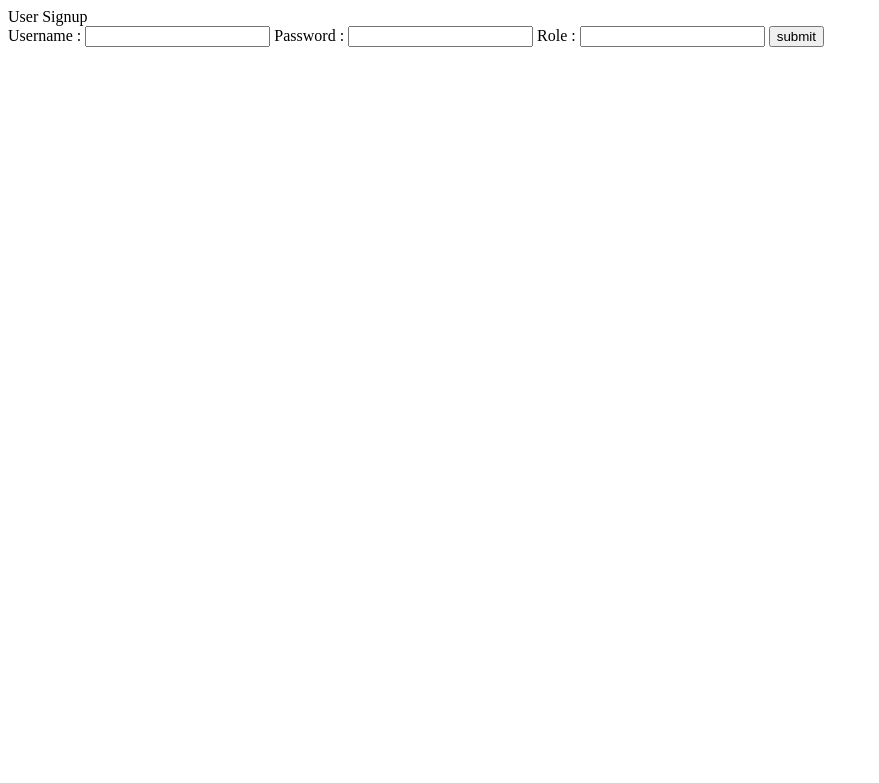
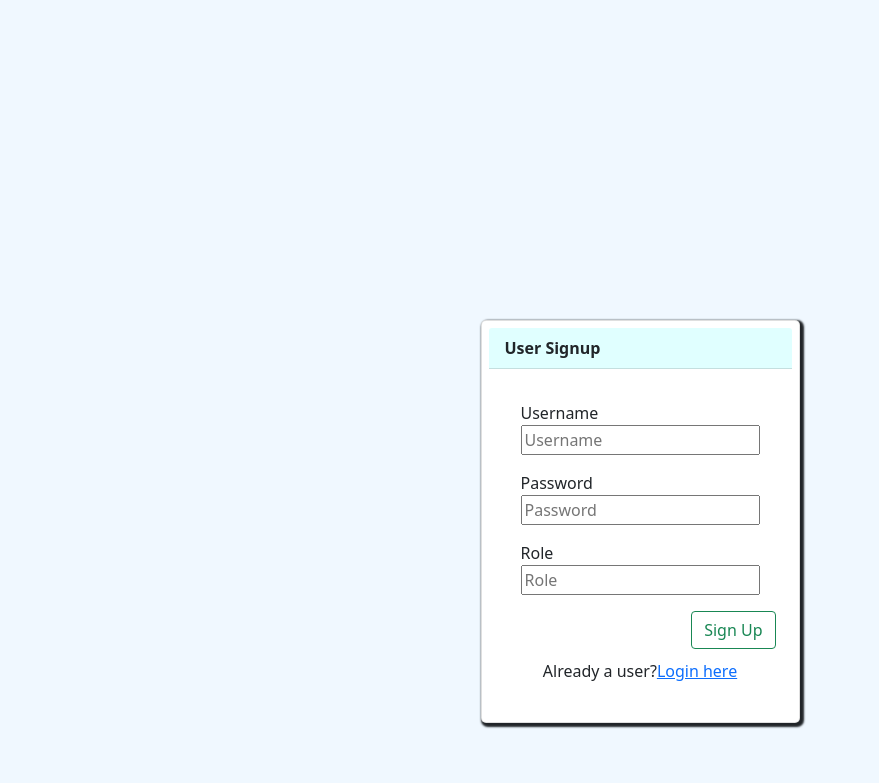
Before and after one commit to CS305-software-Engineering/ESB-implementation, a Flask app: page /user_signup in a window 1280 px wide. Shown: the top 783 px of the page, without its empty margins (0-879 px from the left). Run offline with Flask 2, Linux system fonts and the light colour scheme.

Commit message:
designed frontend

```diff
--- /dev/null
+++ b/static/styles/base1.css
@@ -0,0 +1,17 @@
+body{
+    background-color:aliceblue;
+}
+.page-center{
+    margin-top: 40vh;
+}
+.card{
+    border-radius: 5px;
+    box-shadow: 2px 2px 2px 2px;
+    padding:7px;
+}
+.card-header{
+    background-color: lightcyan;
+}
+.center-align{
+    text-align: center;
+}
--- /dev/null
+++ b/templates/base1.html
@@ -0,0 +1,24 @@
+<!DOCTYPE html>
+<html lang="en">
+    <head>
+        <!-- CSS only -->
+        <link href="https://cdn.jsdelivr.net/npm/bootstrap@5.0.0-beta3/dist/css/bootstrap.min.css" rel="stylesheet" integrity="sha384-eOJMYsd53ii+scO/bJGFsiCZc+5NDVN2yr8+0RDqr0Ql0h+rP48ckxlpbzKgwra6" crossorigin="anonymous">
+        <link href="{{url_for('static',filename='styles/base1.css')}}" rel="stylesheet" type="text/css">
+        <link rel='shortcut icon' type='image/x-icon' href='{{url_for('static',filename='favicon.ico')}}' />
+        <title>ESB Implementation</title>
+    </head>
+    <body>
+        <div class="container-fluid">
+            {% with messages = get_flashed_messages(with_categories=true) %}
+            {% for category, message in messages %}
+            <div class="{{ category }}">{{ message }}</div>
+            {% endfor %}
+            {% endwith %}
+
+            {% block content %}{% endblock %}
+        </div>
+
+        <!-- JavaScript Bundle with Popper -->
+        <script src="https://cdn.jsdelivr.net/npm/bootstrap@5.0.0-beta3/dist/js/bootstrap.bundle.min.js" integrity="sha384-JEW9xMcG8R+pH31jmWH6WWP0WintQrMb4s7ZOdauHnUtxwoG2vI5DkLtS3qm9Ekf" crossorigin="anonymous"></script>
+    </body>
+</html>
--- a/templates/user_signup.html
+++ b/templates/user_signup.html
@@ -1,11 +1,32 @@
-<html>
-    <body>
-        User Signup
-        <form action="{{url_for('user_signup')}}" method="POST">
-            Username : <input type="text" name="username" >
-            Password : <input type="password" name ="password" >
-            Role : <input type="text" name ="role" >
-            <input type="submit" name="submit" value="submit">
-        </form>
-    </body>
-</html>
+{% extends "base1.html" %}
+{% block content %}
+<div class="d-flex justify-content-center page-center">
+    <div class="card">
+        <div class="card-header">
+            <b>User Signup</b>
+        </div>
+        <div class="card-body">
+            <form action="{{url_for('user_signup')}}" method="POST">
+                <div class="form-group m-3">
+                    <label for="username">Username</label><br>
+                    <input type="text" name="username" id="username" placeholder="Username">
+                </div>
+                <div class="form-group m-3">
+                    <label for="password">Password</label><br>
+                    <input type="password" name ="password" id="password" placeholder="Password">
+                </div>
+                <div class="form-group m-3">
+                    <label for="role">Role</label><br>
+                    <input type="text" name ="role" id="role" placeholder="Role">
+                </div>
+                <div class="form-group">
+                    <button type="submit" class="btn btn-outline-success float-end">Sign Up</button>
+                </div>
+                <br>
+                <br>
+                <p class="center-align">Already a user?<a href="{{url_for('user_login')}}">Login here</a></p>
+            </form>
+        </div>
+    </div>
+</div>
+{% endblock content %}
```
Also changed, not shown: templates/admin_login.html (+28 -12 lines), templates/user_login.html (+28 -12 lines), static/favicon.ico (added).
